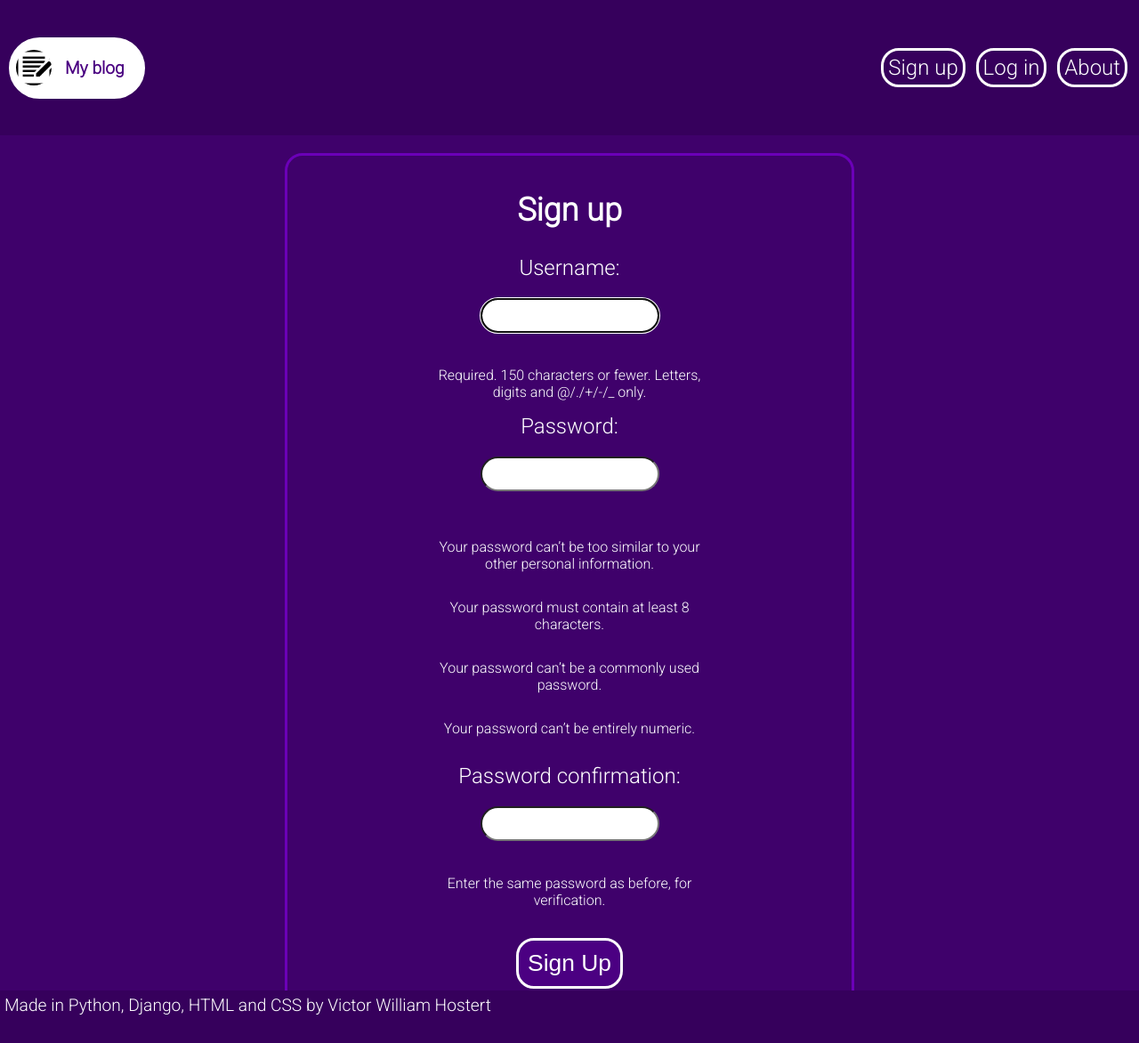
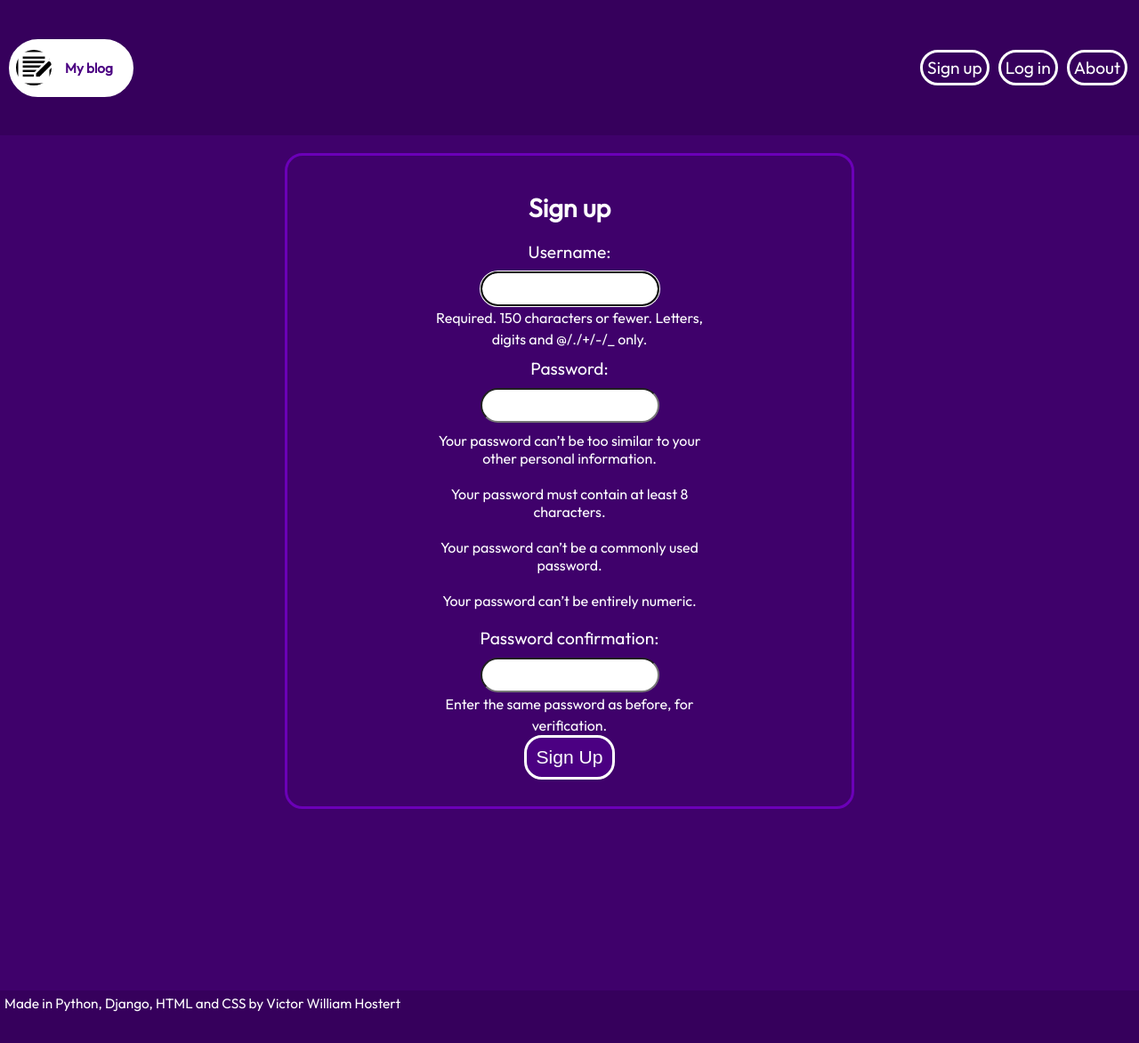
Before and after one commit to victorhostert/Django-Blog-Project, a Django app: page /auth/signup/ in a window 1280 px wide. Shown: the whole page at 89% size. Run offline with Django 3.2, Linux system fonts and the light colour scheme.

Commit message:
styles: Changes in styles (font)

```diff
--- a/assets/static/styles.css
+++ b/assets/static/styles.css
@@ -1,4 +1,4 @@
-@import url('https://fonts.googleapis.com/css2?family=Roboto:wght@300&display=swap');
+@import url('https://fonts.googleapis.com/css2?family=Outfit&display=swap');
 *{
     margin: 0;
     padding: 0;
@@ -6,9 +6,9 @@
 }
 body{
     background-color: rgb(63, 1, 107);
-    font-size: 1.5em;
+    font-size: 1.2em;
     color: white;
-    font-family: 'Roboto', Arial, sans-serif;
+    font-family: 'Outfit', sans-serif;
 }
 a{
     color: white;
@@ -107,15 +107,24 @@ button:hover{
 .author_post span{
     text-transform: capitalize;
 }
+/*TODO> Learn how to style this shit*/
 .site_form{
     width: 50%;
     margin: 30px auto;
+
 }
 .site_form *{
-    display: block;
-    margin: 5px auto 10px auto;
     padding: 10px;
     border-radius: 20px;
+}
+.site_form label{
+    display: block;
+}
+.site_form input{
+    display: inline-block;
+}
+.site_form a{
+    display: block;
 }
 .site_form button{
     color: white;
```
